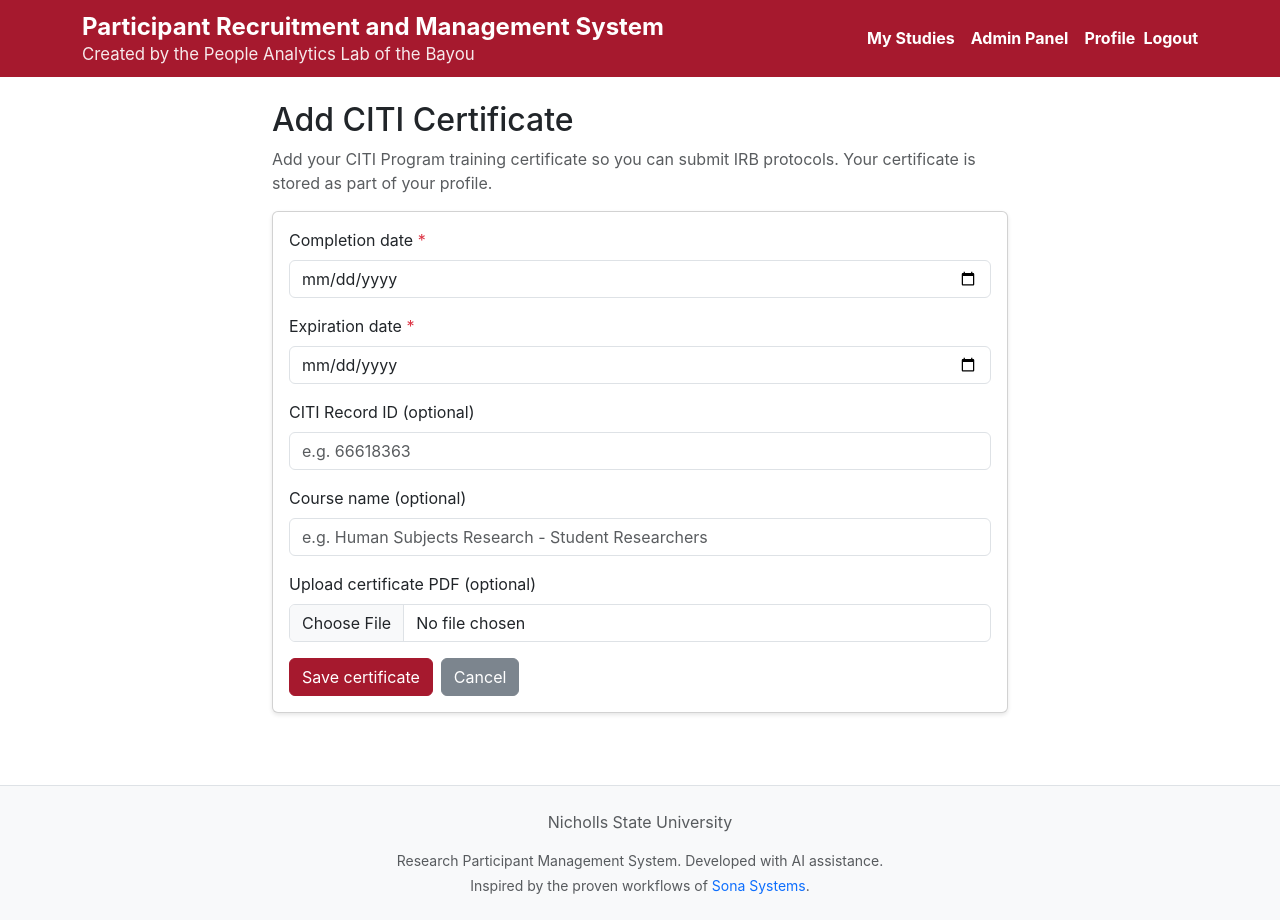
After one commit to chriscastille6/SONA-System, a Django app: page /accounts/profile/citi/add/ in a window 1280 px wide. The commit adds this page. Run offline with Django 5.2, Linux system fonts and the light colour scheme; the visitor is signed in with stand-in values (Sample User, id 1); parts of the project's set-up code (start-up, migrations or seed data) failed here and were passed over; some libraries are stand-ins or nearby versions.

Commit message:
Protocol preview for review, CITI in profile, goals-refs link to preview URL
Made-with: Cursor

```diff
--- a/apps/accounts/urls.py
+++ b/apps/accounts/urls.py
@@ -38,4 +38,5 @@ urlpatterns = [
     # Profile
     path('profile/', views.profile, name='profile'),
     path('profile/edit/', views.edit_profile, name='edit_profile'),
+    path('profile/citi/add/', views.add_citi_certificate, name='add_citi_certificate'),
 ]
--- a/apps/accounts/views.py
+++ b/apps/accounts/views.py
@@ -7,11 +7,12 @@ from django.contrib.auth.decorators import login_required
 from django.contrib.auth.views import LoginView
 from django.core.mail import send_mail
 from django.shortcuts import render, redirect, get_object_or_404
+from django.http import HttpResponseForbidden
 from django.urls import reverse, reverse_lazy
 from django.utils import timezone
 from django.utils.http import url_has_allowed_host_and_scheme
-from datetime import timedelta
-from .models import User, EmailVerificationToken
+from datetime import timedelta, datetime
+from .models import User, EmailVerificationToken, CITICertificate
 
 
 def _send_verification_email(request, user, token):
@@ -132,10 +133,15 @@ def resend_verification(request):
 
 @login_required
 def profile(request):
-    """User profile view."""
+    """User profile view. Includes CITI status so researchers can see and manage certificates."""
+    from .citi_utils import get_researcher_citi_status
+    citi_status = get_researcher_citi_status(request.user)
+    certs = list(CITICertificate.objects.filter(user=request.user).order_by('-expiration_date'))
     return render(request, 'accounts/profile.html', {
         'user': request.user,
-        'profile': request.user.profile
+        'profile': request.user.profile,
+        'citi_status': citi_status,
+        'citi_certificates': certs,
     })
 
 
@@ -155,6 +161,49 @@ def edit_profile(request):
     return render(request, 'accounts/edit_profile.html', {
         'user': request.user,
         'profile': request.user.profile
+    })
+
+
+@login_required
+def add_citi_certificate(request):
+    """Let a researcher (or staff) add a CITI certificate to their profile."""
+    if not (getattr(request.user, 'is_researcher', False) or getattr(request.user, 'is_staff', False)):
+        return HttpResponseForbidden('Only researchers and staff can add CITI certificates.')
+
+    if request.method == 'POST':
+        completion_str = request.POST.get('completion_date', '').strip()
+        expiration_str = request.POST.get('expiration_date', '').strip()
+        if not completion_str or not expiration_str:
+            messages.error(request, 'Completion date and expiration date are required.')
+            return redirect('accounts:add_citi_certificate')
+
+        try:
+            completion = datetime.strptime(completion_str, '%Y-%m-%d').date()
+            expiration = datetime.strptime(expiration_str, '%Y-%m-%d').date()
+        except ValueError:
+            messages.error(request, 'Dates must be in YYYY-MM-DD format.')
+            return redirect('accounts:add_citi_certificate')
+
+        record_id = request.POST.get('record_id', '').strip()
+        course_name = request.POST.get('course_name', '').strip()
+        cert_file = request.FILES.get('certificate_file')
+
+        cert = CITICertificate.objects.create(
+            user=request.user,
+            completion_date=completion,
+            expiration_date=expiration,
+            record_id=record_id,
+            course_name=course_name,
+        )
+        if cert_file:
+            cert.certificate_file = cert_file
+            cert.save(update_fields=['certificate_file'])
+
+        messages.success(request, f'CITI certificate added. Valid through {cert.expiration_date}.')
+        return redirect('accounts:profile')
+
+    return render(request, 'accounts/add_citi_certificate.html', {
+        'user': request.user,
     })
 
 
--- a/apps/studies/assets/irb/goals-refs/study_config.json
+++ b/apps/studies/assets/irb/goals-refs/study_config.json
@@ -7,5 +7,5 @@
   "mode": "online",
   "consent_text": "By participating in this study, you agree to: (1) Complete 3–6 short vignette scenarios about decision-making and judgments, (2) Allow your responses to be used for research purposes, (3) Understand that your responses will be de-identified for analysis. Your participation is voluntary and you may withdraw at any time. All data will be kept confidential and used only for research purposes. You may receive course credit via the PRAMS system. Contact Dr. Christopher Castille with questions.",
   "irb_status": "pending",
-  "external_link": "https://bayoupal.nicholls.edu/platform/goals-refs/frontend/"
+  "external_link": "https://bayoupal.nicholls.edu/hsirb/studies/goals-refs/protocol/preview/"
 }
--- a/apps/studies/urls.py
+++ b/apps/studies/urls.py
@@ -30,6 +30,7 @@ urlpatterns = [
 
     # Protocol and data collection
     path('<slug:slug>/run/', views.run_protocol, name='run_protocol'),
+    path('<slug:slug>/protocol/preview/', views.protocol_preview, name='protocol_preview'),
     path('<slug:slug>/status/', views.study_status, name='status'),
 
     # IRB AI Review
--- /dev/null
+++ b/templates/accounts/add_citi_certificate.html
@@ -0,0 +1,50 @@
+{% extends 'base.html' %}
+
+{% block title %}Add CITI Certificate - {{ SITE_NAME }}{% endblock %}
+
+{% block content %}
+<div class="row">
+    <div class="col-md-8 offset-md-2">
+        <h2>Add CITI Certificate</h2>
+        <p class="text-muted">Add your CITI Program training certificate so you can submit IRB protocols. Your certificate is stored as part of your profile.</p>
+
+        <div class="card mt-3">
+            <div class="card-body">
+                <form method="post" enctype="multipart/form-data">
+                    {% csrf_token %}
+
+                    <div class="mb-3">
+                        <label for="id_completion_date" class="form-label">Completion date <span class="text-danger">*</span></label>
+                        <input type="date" class="form-control" id="id_completion_date" name="completion_date" required>
+                    </div>
+
+                    <div class="mb-3">
+                        <label for="id_expiration_date" class="form-label">Expiration date <span class="text-danger">*</span></label>
+                        <input type="date" class="form-control" id="id_expiration_date" name="expiration_date" required>
+                    </div>
+
+                    <div class="mb-3">
+                        <label for="id_record_id" class="form-label">CITI Record ID (optional)</label>
+                        <input type="text" class="form-control" id="id_record_id" name="record_id" placeholder="e.g. 66618363">
+                    </div>
+
+                    <div class="mb-3">
+                        <label for="id_course_name" class="form-label">Course name (optional)</label>
+                        <input type="text" class="form-control" id="id_course_name" name="course_name" placeholder="e.g. Human Subjects Research - Student Researchers">
+                    </div>
+
+                    <div class="mb-3">
+                        <label for="id_certificate_file" class="form-label">Upload certificate PDF (optional)</label>
+                        <input type="file" class="form-control" id="id_certificate_file" name="certificate_file" accept=".pdf">
+                    </div>
+
+                    <div class="d-flex gap-2">
+                        <button type="submit" class="btn btn-primary">Save certificate</button>
+                        <a href="{% url 'accounts:profile' %}" class="btn btn-secondary">Cancel</a>
+                    </div>
+                </form>
+            </div>
+        </div>
+    </div>
+</div>
+{% endblock %}
```
Also changed, not shown: apps/studies/views.py (+19 -0 lines), templates/accounts/profile.html (+28 -0 lines).
